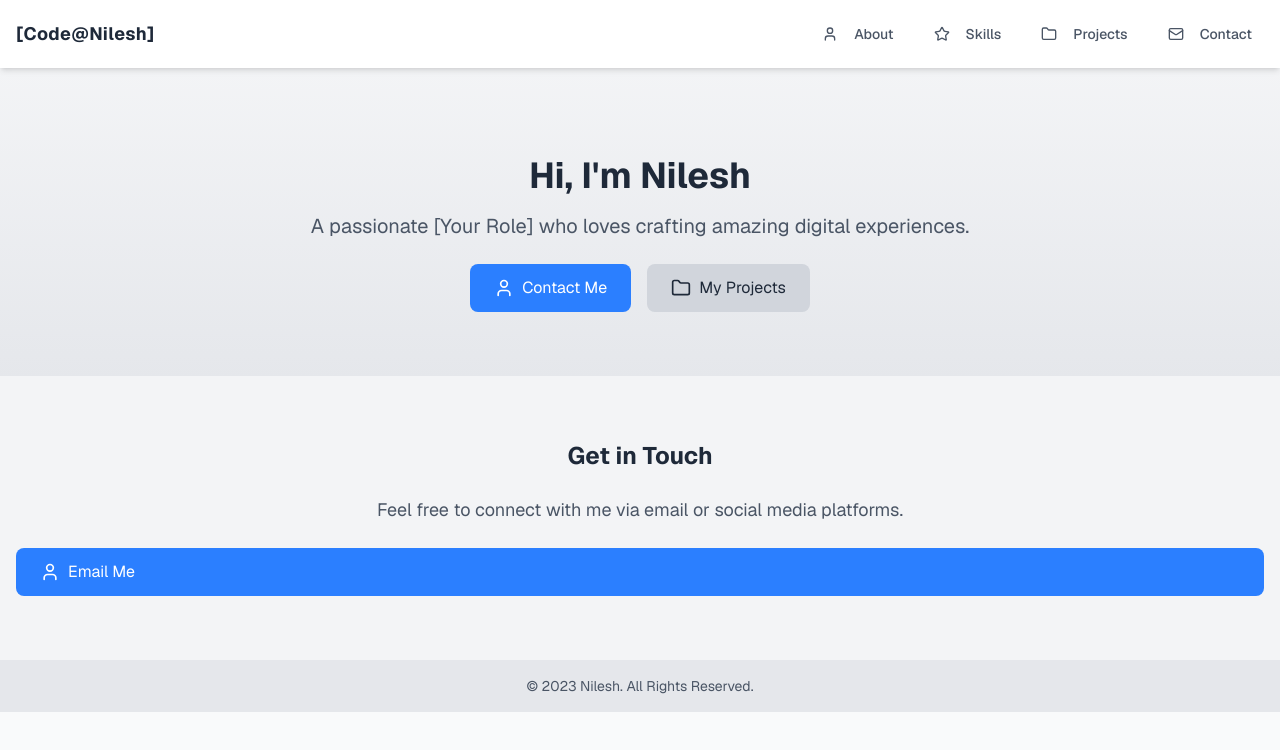
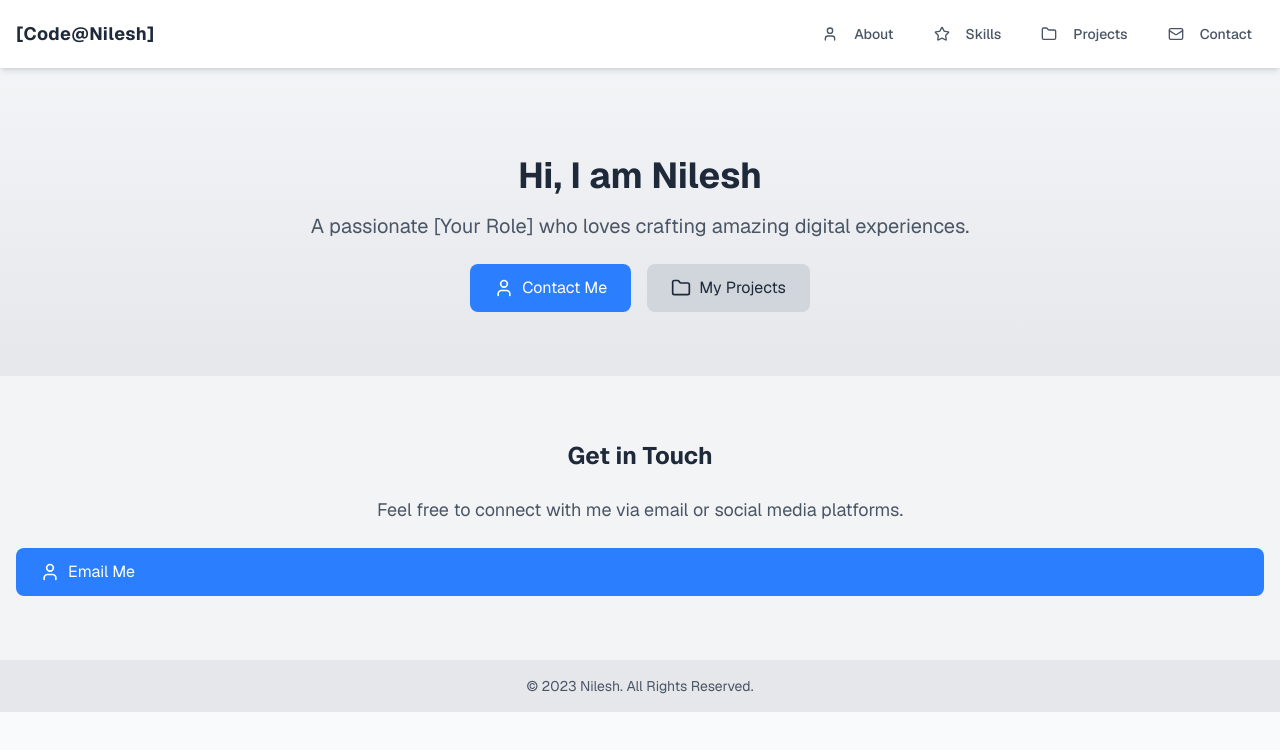
Before and after one commit to Nileshthakur2003/my-portfolio, a Next.js app: page / in a window 1280 px wide. Shown: the top 750 px of the page. Built offline with nearby package versions, Linux system fonts and the light colour scheme.

Commit message:
made required changes

```diff
--- a/app/page.tsx
+++ b/app/page.tsx
@@ -9,7 +9,7 @@ export default function Portfolio() {
 
       {/* Hero Section */}
       <section className="flex flex-col items-center justify-center text-center py-16 px-4 bg-gradient-to-b from-gray-100 to-gray-200">
-        <h1 className="text-3xl sm:text-4xl font-bold mt-6">Hi, I'm Nilesh</h1>
+        <h1 className="text-3xl sm:text-4xl font-bold mt-6">Hi, I am Nilesh</h1>
         <p className="text-lg sm:text-xl text-gray-600 mt-4">
           A passionate [Your Role] who loves crafting amazing digital experiences.
         </p>
```
